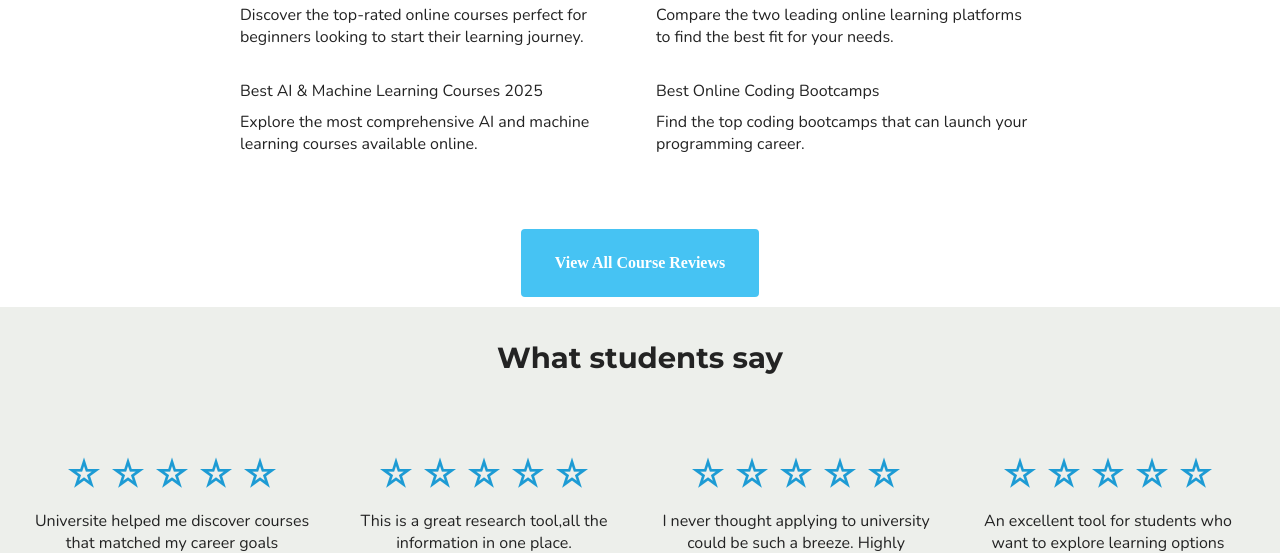
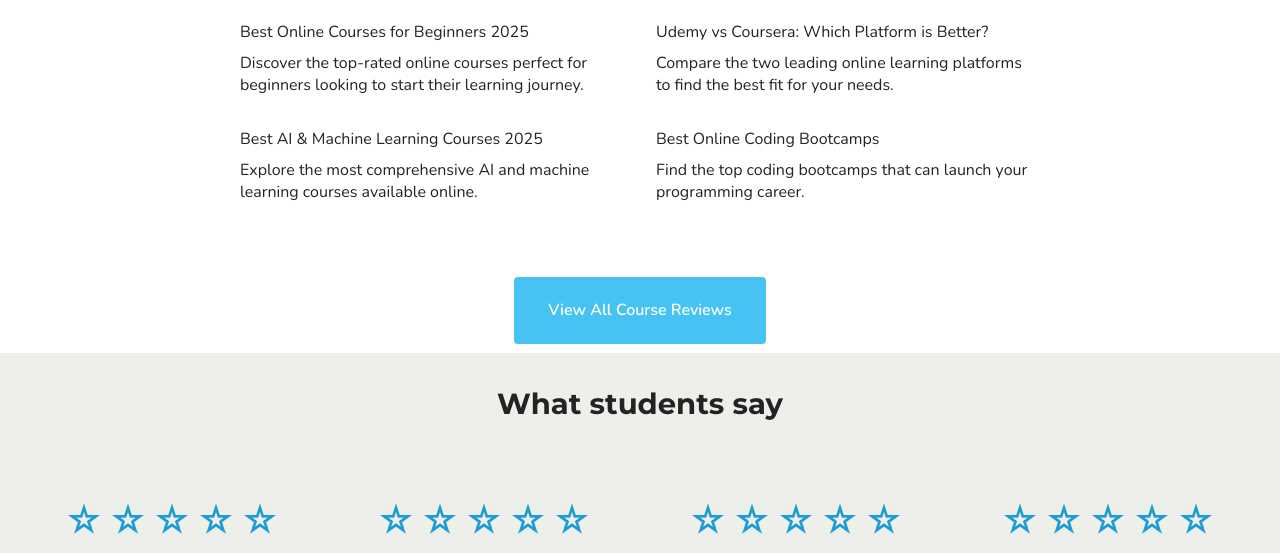
Before and after one commit to danielp-crypto/universite, a PHP site: page / in a window 1280 px wide. Shown: the part 2200-2753 px from the top of the page. Run offline with PHP 8.4, Linux system fonts and the light colour scheme; some web fonts are replaced.

Commit message:
Add line breaks in index.php and update button class for improved styling

```diff
--- a/index.php
+++ b/index.php
@@ -119,7 +119,7 @@
 		</div>
 	</div>
 </section>
-
+<br>
 <section data-bs-version="5.1" class="content1 cid-uOzAbout01" id="about01-x">
 
 
@@ -187,7 +187,7 @@
         </div>
     </div>
 </section>
-
+<br>
 <section data-bs-version="5.1" class="content1 cid-uOzBenefits01" id="benefits01-x">
     <div class="container">
         <div class="row justify-content-center">
@@ -226,7 +226,7 @@
                     </div>
                 </div>
                 <div class="text-center mt-4">
-                    <a href="posts/blog.php" class="btn btn-primary">View All Course Reviews</a>
+                    <a href="posts/blog.php" class="btn btn-primary display-7">View All Course Reviews</a>
                 </div>
             </div>
         </div>
```
